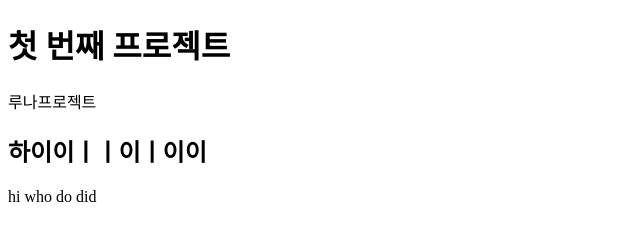
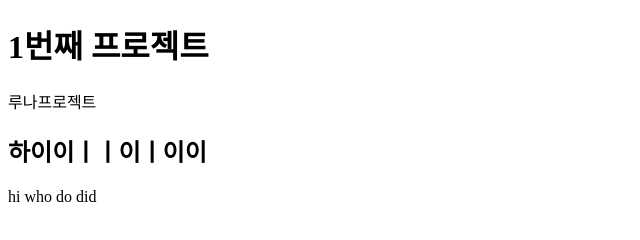
Before and after one commit to pumkyQ/df, a plain HTML site: page index.html in a window 1280 px wide. Shown: the whole page, without its empty margins (0-640 px from the left). Drawn offline with Linux system fonts and the light colour scheme.

Commit message:
first ex

```diff
--- a/index.html
+++ b/index.html
@@ -6,11 +6,12 @@
     <meta name="viewport" content="width=device-width, initial-scale=1.0">
     <title>Document</title>
     <link rel="stylesheet" href="style.css">
-</head>
-<body>
-    <h1> 첫 번째 프로젝트 </h1>
+
+    </head>
+    <body>
+    <h1> 1번째 프로젝트 </h1>
     <p>루나프로젝트</p>
-                  <h2> 하이이ㅣㅣ이ㅣ이이</h2>
+    <h2> 하이이ㅣㅣ이ㅣ이이</h2>
     <div> hi who do did </div>
-</body>
-</html>
+    </body>
+    </html>
```
Also changed, not shown: 1 other file.
